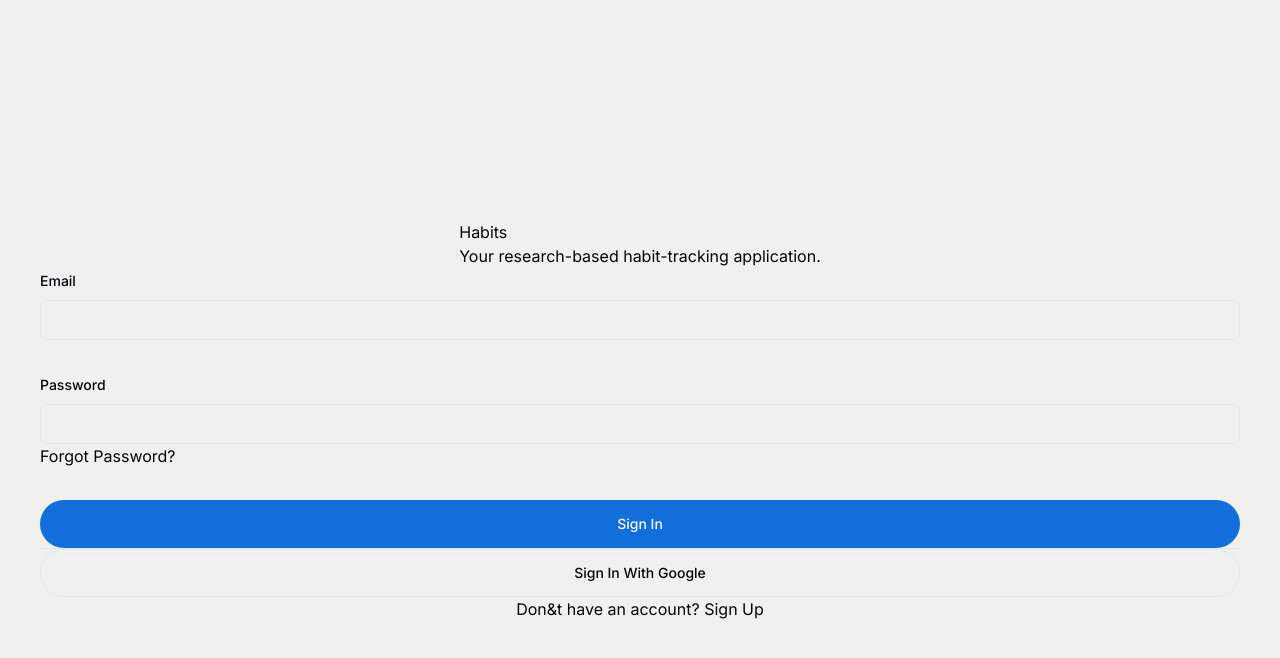
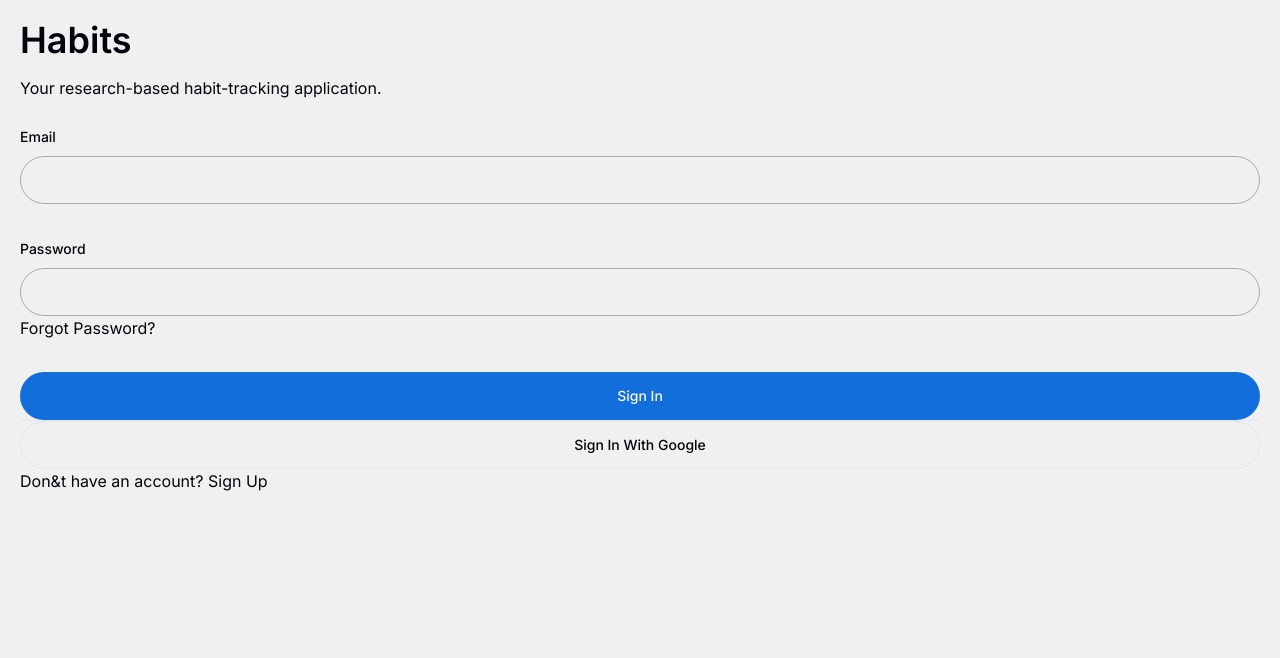
Before and after one commit to nbryleibanez/bits, a Next.js app: page /signin in a window 1280 px wide. Shown: the top 658 px of the page. Built offline with nearby package versions, Linux system fonts and the light colour scheme.

Commit message:
some progress in navbar and signin page

```diff
--- a/app/layout.tsx
+++ b/app/layout.tsx
@@ -5,8 +5,8 @@ import "./globals.css";
 const inter = Inter({ subsets: ["latin"] });
 
 export const metadata: Metadata = {
-  title: "Create Next App",
-  description: "Generated by create next app",
+  title: "Bits",
+  description: "Your research-based habit tracker.",
 };
 
 export default function RootLayout({
@@ -16,7 +16,7 @@ export default function RootLayout({
 }>) {
   return (
     <html lang="en">
-      <body className={`${inter.className} p-5`}>{children}</body>
+      <body className={`${inter.className} relative p-5`}>{children}</body>
     </html>
   );
 }
--- a/app/page.tsx
+++ b/app/page.tsx
@@ -4,7 +4,7 @@ import NavBar from "@/components/nav-bar";
 
 export default function Home() {
   return (
-    <main className="relative flex min-h-screen flex-col gap-4">
+    <main className="relative flex h-dvh flex-col gap-4">
       <h1 className="text-lg font-bold">Home</h1>
       <ProfileCard />
       <HabitList />
--- a/app/signin/page.tsx
+++ b/app/signin/page.tsx
@@ -6,9 +6,9 @@ import { Separator } from "@/components/ui/separator";
 
 export default function SignInPage() {
   return (
-    <div className="min-h-screen w-full flex flex-col items-center justify-center px-5">
-      <div>
-        <h1>Habits</h1>
+    <div className="min-h-screen w-full flex flex-col">
+      <div className="flex flex-col gap-4 mb-6">
+        <h1 className="text-4xl font-semibold">Habits</h1>
         <p>Your research-based habit-tracking application.</p>
       </div>
       <SignInForm />
--- a/components/auth/signin-form.tsx
+++ b/components/auth/signin-form.tsx
@@ -43,7 +43,11 @@ export default function SignInForm() {
             <FormItem>
               <FormLabel>Email</FormLabel>
               <FormControl>
-                <Input {...field} />
+                <Input
+                  className="h-12 border-[#aaaaaa] rounded-full"
+                  type="email"
+                  {...field}
+                />
               </FormControl>
             </FormItem>
           )}
@@ -55,7 +59,11 @@ export default function SignInForm() {
             <FormItem>
               <FormLabel>Password</FormLabel>
               <FormControl>
-                <Input type="password" {...field} />
+                <Input
+                  className="h-12 border-[#aaaaaa] rounded-full"
+                  type="password"
+                  {...field}
+                />
               </FormControl>
             </FormItem>
           )}
--- a/components/habit-card.tsx
+++ b/components/habit-card.tsx
@@ -1,5 +1,6 @@
 import Link from "next/link";
 
+import { Avatar, AvatarFallback } from "@/components/ui/avatar";
 import { Habit } from "@/utils/interfaces";
 
 interface Props {
@@ -14,12 +15,16 @@ export default function HabitCard({ habit }: Props) {
     >
       <div className="w-full flex justify-between">
         <div>
-          <div className="text-red-600 text-3xl font-bold">{habit.streak}</div>
+          <div className="text-red-600 text-4xl font-bold">{habit.streak}</div>
           <div className="text-xs">streak</div>
         </div>
-        <div>photo</div>
+        <Avatar className="w-10 h-10">
+          <AvatarFallback>P</AvatarFallback>
+        </Avatar>
       </div>
-      <div>{habit.title}</div>
+      <div>
+        <p className="text-xl font-medium">{habit.title}</p>
+      </div>
     </Link>
   );
 }
--- a/components/habit-list.tsx
+++ b/components/habit-list.tsx
@@ -3,7 +3,7 @@ import HabitCard from "@/components/habit-card";
 
 export default function HabitList() {
   return (
-    <div className="grid grid-cols-2 gap-4 lg:grid-cols-6">
+    <div className="grid grid-cols-2 gap-4 sm:grid-cols-3 md:grid-cols-4 lg:grid-cols-6">
       {habits.map((habit) => (
         <HabitCard key={habit.habitId} habit={habit} />
       ))}
--- a/components/nav-bar.tsx
+++ b/components/nav-bar.tsx
@@ -4,8 +4,7 @@ import { PlusIcon, HomeIcon, PersonIcon } from "@radix-ui/react-icons";
 
 export default function NavBar() {
   return (
-    <div className="absolute bottom-6 w-full flex justify-center">
-      <div className="h-16 w-fit px-3 py-2 flex gap-6 bg-white rounded-full">
+    <div className="fixed bottom-6 mx-auto left-0 right-0 h-16 w-fit px-3 py-2 flex gap-6 bg-white rounded-full">
       <Link
         className="h-12 w-12 flex justify-center items-center bg-background rounded-full"
         href="/"
@@ -25,6 +24,5 @@ export default function NavBar() {
         <PersonIcon className="h-7 w-7" color="#999999" />
       </Link>
     </div>
-    </div>
   );
 }
```
Lines whose indentation alone changed are shown as unchanged.
